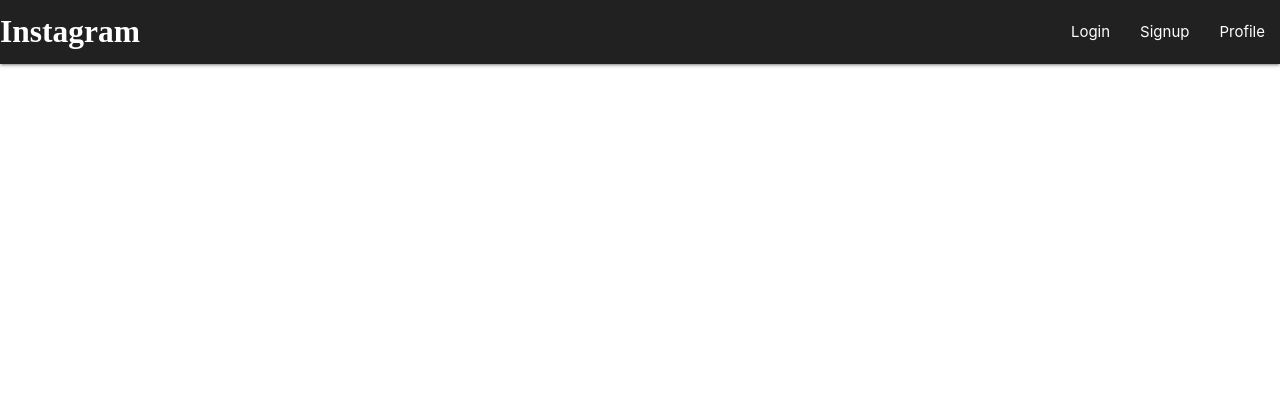
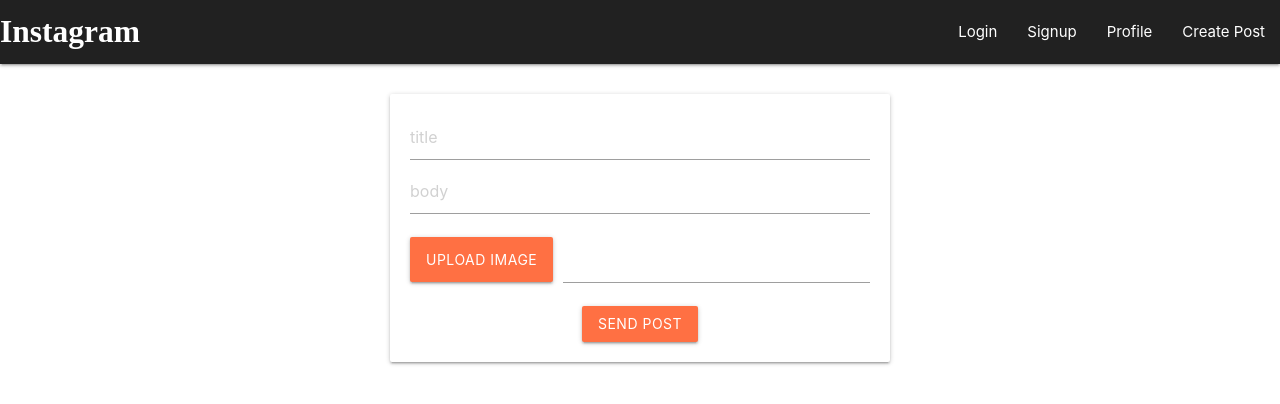
Before and after one commit to tejasladani999/Instagram, a React (Create React App) app in the folder client/: page /create in a window 1280 px wide. Shown: the top 404 px of the page. Built offline with nearby package versions, Linux system fonts and the light colour scheme; a web font is replaced by a local one.

Commit message:
Create Post UI page  successfully created.

```diff
--- a/client/src/App.js
+++ b/client/src/App.js
@@ -1,4 +1,3 @@
-import logo from './logo.svg';
 import './App.css';
 import Navbar from './components/Navbar';
 import {BrowserRouter as Router,Route,Routes} from 'react-router-dom'
@@ -6,6 +5,7 @@
 import Signin from './components/Layout/Signin';
 import Signup from './components/Layout/Signup';
 import Profile from './components/Layout/Profile';
+import CreatePost from './components/Layout/CreatePost';
 function App() {
   return (
     <Router>
@@ -15,6 +15,7 @@
       <Route path='/signin' element={<Signin/>} />
       <Route path='/signup' element={<Signup/>} />
       <Route path='/profile' element={<Profile/>} />
+      <Route path='/create' element={<CreatePost/>} />
       </Routes>
     </Router>
   );
--- /dev/null
+++ b/client/src/components/Layout/CreatePost.js
@@ -0,0 +1,22 @@
+import React from 'react'
+
+const createPost = () => {
+  return (
+    <div className='card input-feild' style={{margin:"30px auto",maxWidth:"500px",padding:"20px",textAlign:"center"}}>
+        <input type="text" placeholder='title' />
+        <input type="text" placeholder='body' />
+        <div className="file-field input-field">
+        <div className="btn deep-orange lighten-1">
+            <span>Upload Image</span>
+            <input type="file" />
+        </div>
+        <div className="file-path-wrapper">
+            <input className="file-path validate" type="text"/>
+        </div>
+        </div>
+        <button className='btn waves-effect deep-orange lighten-1 waves-light'>Send Post</button>
+    </div>
+  )
+}
+
+export default createPost
--- a/client/src/components/Layout/Home.js
+++ b/client/src/components/Layout/Home.js
@@ -9,7 +9,7 @@
                 <img src="https://images.unsplash.com/photo-1558981285-6f0c94958bb6?auto=format&fit=crop&q=60&w=500&ixlib=rb-4.0.3&ixid=M3wxMjA3fDB8MHxzZWFyY2h8MjR8fHdhbGxwYXBlciUyMGJpa2V8ZW58MHwwfDB8fHww" alt="" />
             </div>
             <div className="card-content">
-            <i class="material-icons" style={{color:'red'}}>favorite</i>
+            <i className="material-icons" style={{color:'red'}}>favorite</i>
                 <h6>title</h6>
                 <p>this is amazing Bike</p>
                 <input type="text" placeholder='add a comment'/>
--- a/client/src/components/Navbar.js
+++ b/client/src/components/Navbar.js
@@ -9,6 +9,7 @@
         <li><Link to="/signin">Login</Link></li>
         <li><Link to="/signup">Signup</Link></li>
         <li><Link to="/profile">Profile</Link></li>
+        <li><Link to="/create">Create Post</Link></li>
       </ul>
     </div>
   </nav>
```
